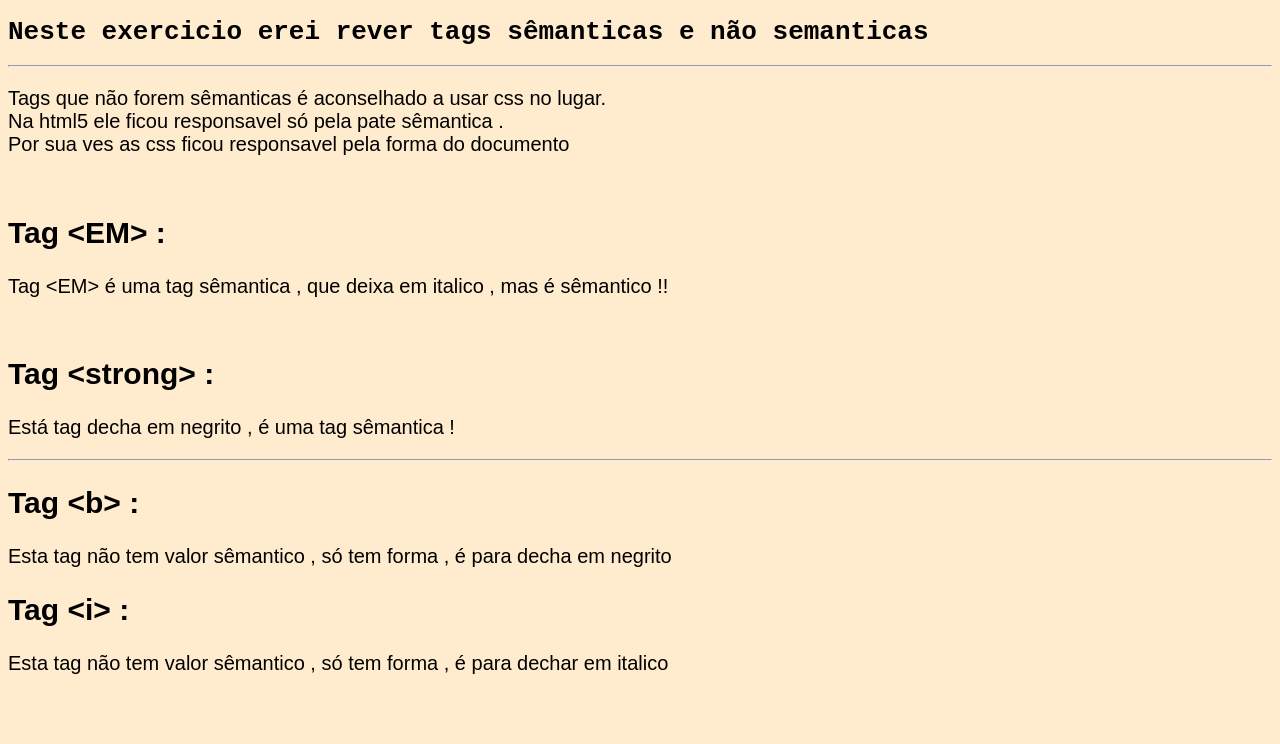
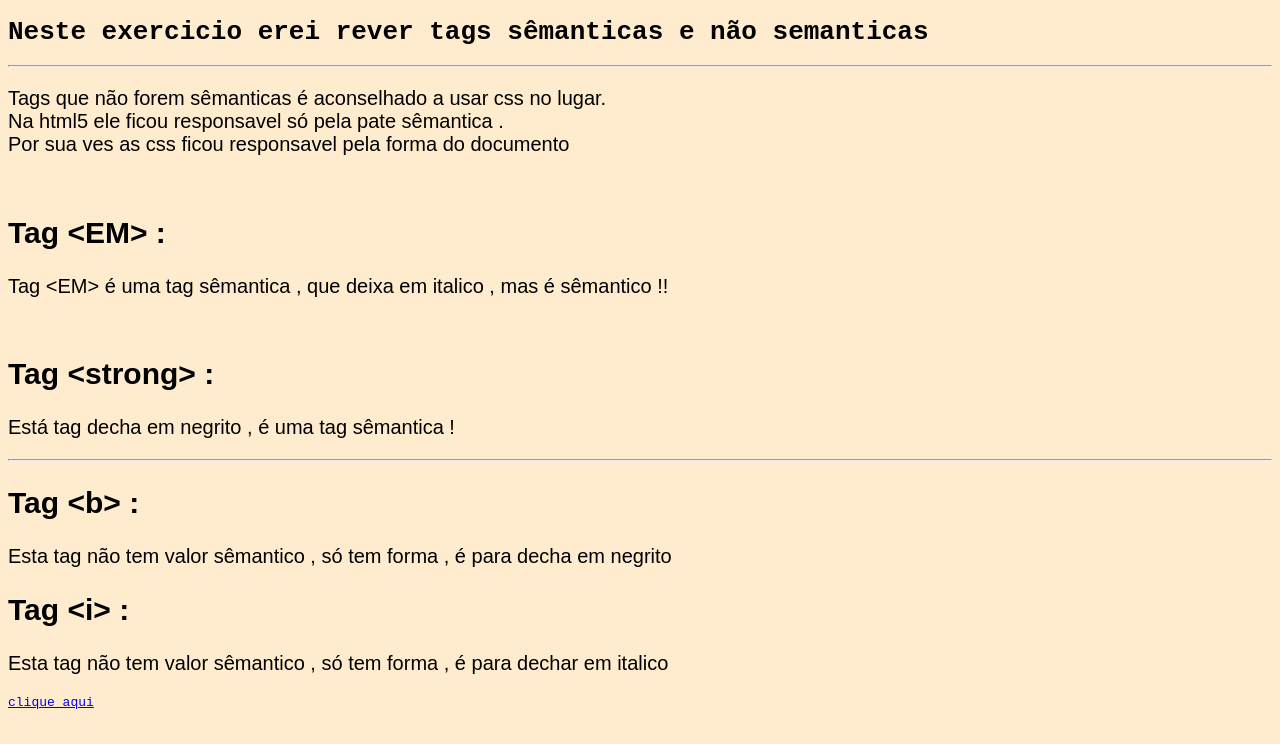
Before and after one commit to joao-vitor-viera-rodacki/curso_de_html_css_js, a plain HTML site: page exercicios/ex002/index.html in a window 1280 px wide. Drawn offline with Linux system fonts and the light colour scheme.

Commit message:
Update index.html

```diff
--- a/exercicios/ex002/index.html
+++ b/exercicios/ex002/index.html
@@ -36,6 +36,7 @@
     <p>Esta tag não tem valor sêmantico , só tem forma , é para decha em negrito </p>
     <h2>Tag &lt;i&gt; :</h2>
     <p>Esta tag não tem valor sêmantico , só tem forma , é para dechar em italico</p>
+    <a href="/exercicios/ex001/index.html">clique aqui</a>
 <body>
 
 </body>
```
